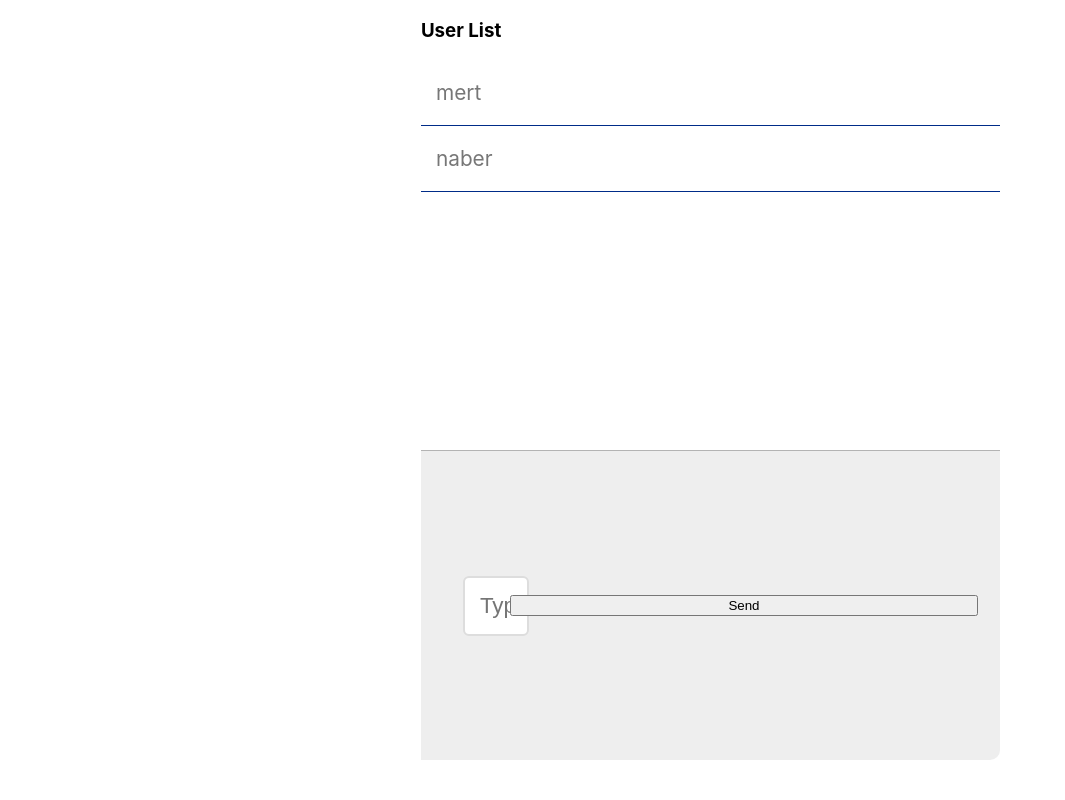
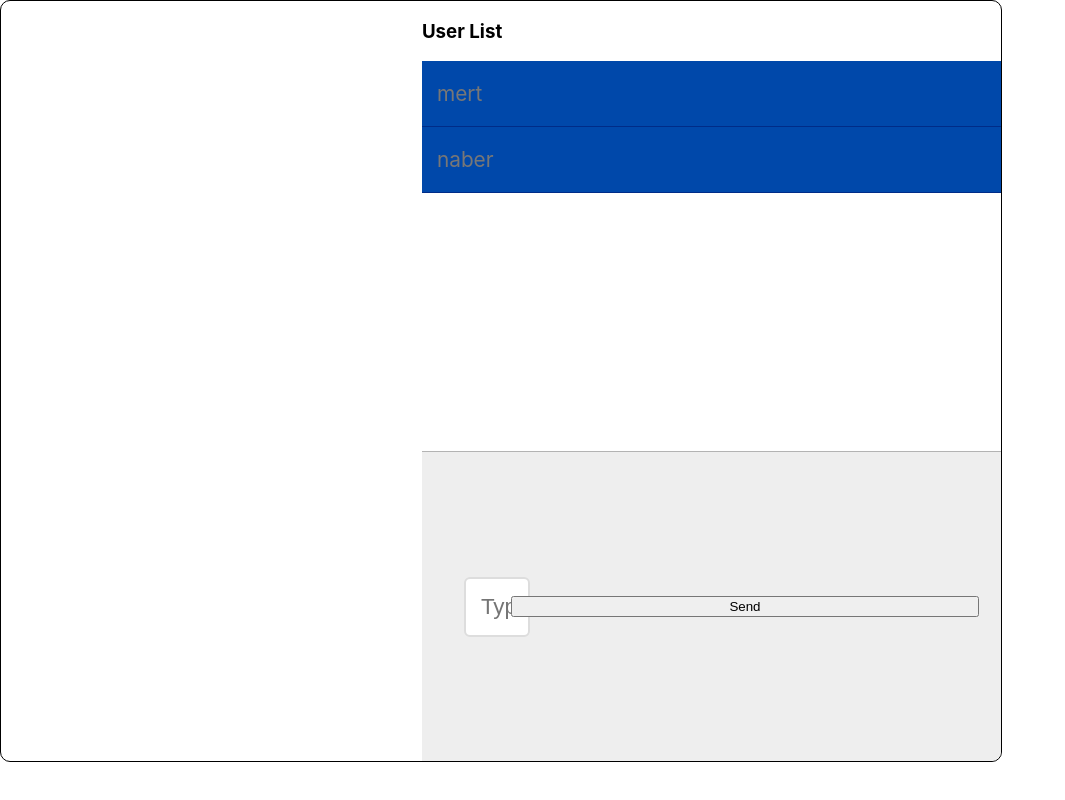
Before and after one commit to MertWithMouth/ChatUI, a React (Create React App) app in the folder my-chat/: page / in a window 1280 px wide. Both pictures are taken after typing "Sample" into the empty fields and a click on the button "Log-In". Shown: the whole page, without its empty margins (0-1065 px from the left). Built offline with nearby package versions, Linux system fonts and the light colour scheme.

Commit message:
troubles with grids

```diff
--- a/my-chat/src/Components/MessagePanel/MessagePanel.css
+++ b/my-chat/src/Components/MessagePanel/MessagePanel.css
@@ -1,15 +1,33 @@
-.messagepanel {
+.MessagePanel {
 
   display: grid;
   grid:
-
+      'toplayout' 71px
       'DisplayMessages sidepanel' 1fr
-      'sendmessageform' 1fr;
+      'sendmessageform'78px
+      / 275px 1fr;
   min-width: 800px;
   max-width: 1000px;
   max-height: 800px;
   width: 100%;
   height: 95vh;
   background: #FFF;
+  border: 1px solid black;
   border-radius: 10px;
 }
+
+
+#toplayout {
+  display: grid;
+  grid: 36px / 1fr 36px;
+  align-content: center;
+  align-items: center;
+  grid-area: chat-title;
+  background: #eee;
+  color: #0048AA;
+  font-weight: bold;
+  font-size: 2.0rem;
+  border-radius: 0 10px 0 0;
+  box-shadow: 0 1px 3px -1px rgba(0,0,0,0.75);
+  padding: 0 20px;
+}
--- a/my-chat/src/Components/MessagePanel/MessagePanel.js
+++ b/my-chat/src/Components/MessagePanel/MessagePanel.js
@@ -55,7 +55,7 @@ class MessagePanel extends Component {
 
   render()
  { return (
-    <div className="messagepanel">
+    <div className="MessagePanel">
       <div className= 'toplayout'></div>
       <SidePanel users={this.state.usernames} />
       <DisplayMessages messages={this.state.messages} username={this.props.username}/>
--- a/my-chat/src/Components/SidePanel/SidePanel.css
+++ b/my-chat/src/Components/SidePanel/SidePanel.css
@@ -1,10 +1,5 @@
-#sidepanel {
-    grid-area: sidepanel;
-    background: #0048AA;
-    overflow-y: scroll;
-}
+.users {
 
-.UserList {
     display: grid;
     grid-template-columns: 40px 1fr max-content;
     grid-gap: 10px;
@@ -12,6 +7,12 @@
     font-size: 1.3rem;
     border-bottom: 1px solid #002C88;
     padding: 20px 20px 20px 15px;
+}
+
+.UserList {
+    grid-area: conversation-list;
+    background: #0048AA;
+    overflow-y: scroll;
   }
 
 
--- a/my-chat/src/Components/SidePanel/Users.js
+++ b/my-chat/src/Components/SidePanel/Users.js
@@ -9,8 +9,9 @@ const users =(props) => {
         return (
     <div className="UserList" >
 
+        <div className='users'>
         <div className='userid' onClick={props.userHandler} >{props.username}</div>
-
+        </div>
 
     </div>
   );
```
